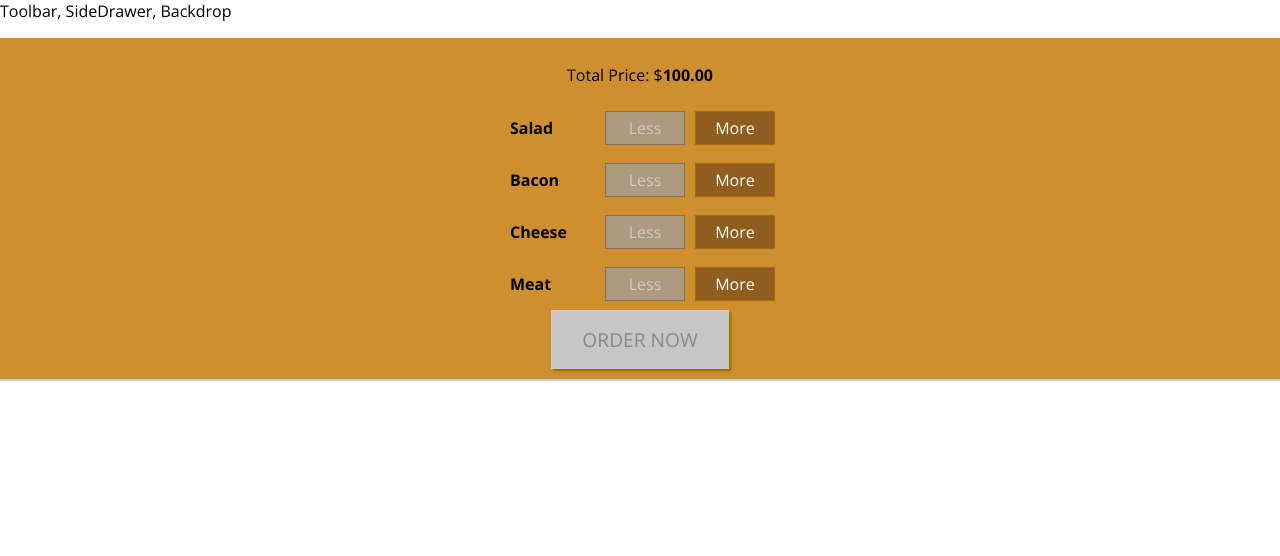
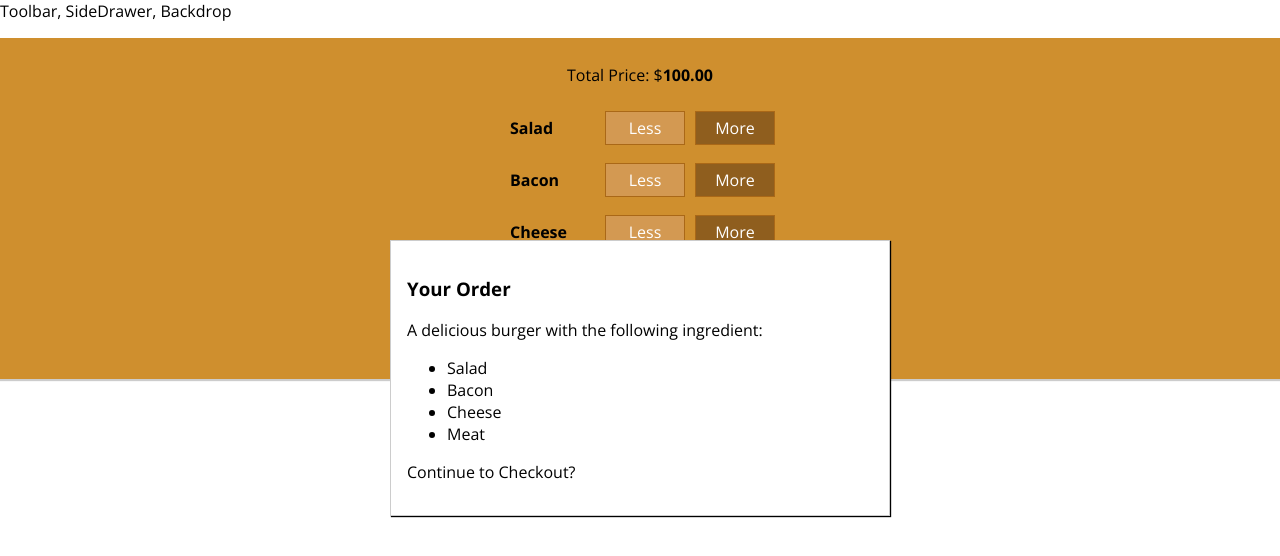
Before and after one commit to woobaik/react, a React app in the folder burger/: page / in a window 1280 px wide. Shown: the top 556 px of the page. Built offline with nearby package versions, Linux system fonts and the light colour scheme.

Commit message:
Add Modal for order summary

```diff
--- /dev/null
+++ b/burger/src/components/Burger/OrderSummary/OrderSummary.js
@@ -0,0 +1,23 @@
+import React from 'react';
+
+import Aux from '../../../hoc/Aux';
+
+const orderSummary = (props) => {
+
+  let ingredientSummary = Object.keys(props.ingredient)
+      .map(igKey=> {
+        return <li><span style={{textTransform: 'capitalize'}}>{igKey}</span></li>
+      })
+  return(
+    <Aux>
+      <h3>Your Order</h3>
+      <p>A delicious burger with the following ingredient:</p>
+      <ul>
+        {ingredientSummary}
+      </ul>
+      <p>Continue to Checkout?</p>
+    </Aux>
+  )
+};
+
+export default orderSummary;
--- /dev/null
+++ b/burger/src/components/UI/Modal/Modal.js
@@ -0,0 +1,11 @@
+import React from 'react';
+
+import classes from './Modal.module.css'
+
+const modal = (props) => (
+  <div className={classes.Modal}>
+    {props.children}
+  </div>
+)
+
+export default modal;
--- /dev/null
+++ b/burger/src/components/UI/Modal/Modal.module.css
@@ -0,0 +1,20 @@
+.Modal {
+   position: fixed;
+   z-index: 500;
+   background-color: white;
+   width: 70%;
+   border: 1px solid #ccc;
+   box-shadow: 1px 1px 1px black;
+   padding: 16px;
+   left: 15%;
+   top: 30%;
+   box-sizing: border-box;
+   transition: all 0.3s ease-out;
+}
+
+@media (min-width: 600px) {
+   .Modal {
+       width: 500px;
+       left: calc(50% - 250px);
+   }
+}
--- a/burger/src/containers/BurgerBuilder/BurgerBuilder.js
+++ b/burger/src/containers/BurgerBuilder/BurgerBuilder.js
@@ -3,7 +3,9 @@
 
 import Aux from '../../hoc/Aux';
 import Burger from '../../components/Burger/Burger';
-import BuildControls from '../../components/Burger/BuildControls/BuildControls'
+import BuildControls from '../../components/Burger/BuildControls/BuildControls';
+import Modal from '../../components/UI/Modal/Modal';
+import OrderSummary from '../../components/Burger/OrderSummary/OrderSummary';
 
 
   const INGREDIENT_PRICE = {
@@ -17,10 +19,10 @@
 
   state = {
     ingredient: {
-      salad: 0,
-      bacon: 0,
-      cheese: 0,
-      meat: 0
+      salad: 3,
+      bacon: 1,
+      cheese: 1,
+      meat: 1
     },
     totalPrice: 100,
     purchaseable: false
@@ -78,6 +80,9 @@
 
     return (
       <Aux>
+        <Modal>
+            <OrderSummary ingredient={this.state.ingredient} />
+        </Modal>
         <Burger ingredient={this.state.ingredient}/>
         <BuildControls add={this.addIngredientHandler}
                        remove={this.removeIngredientHandler}
```
Also changed, not shown: burger/src/components/UI/Backdrop/Backdrop.js (added).
